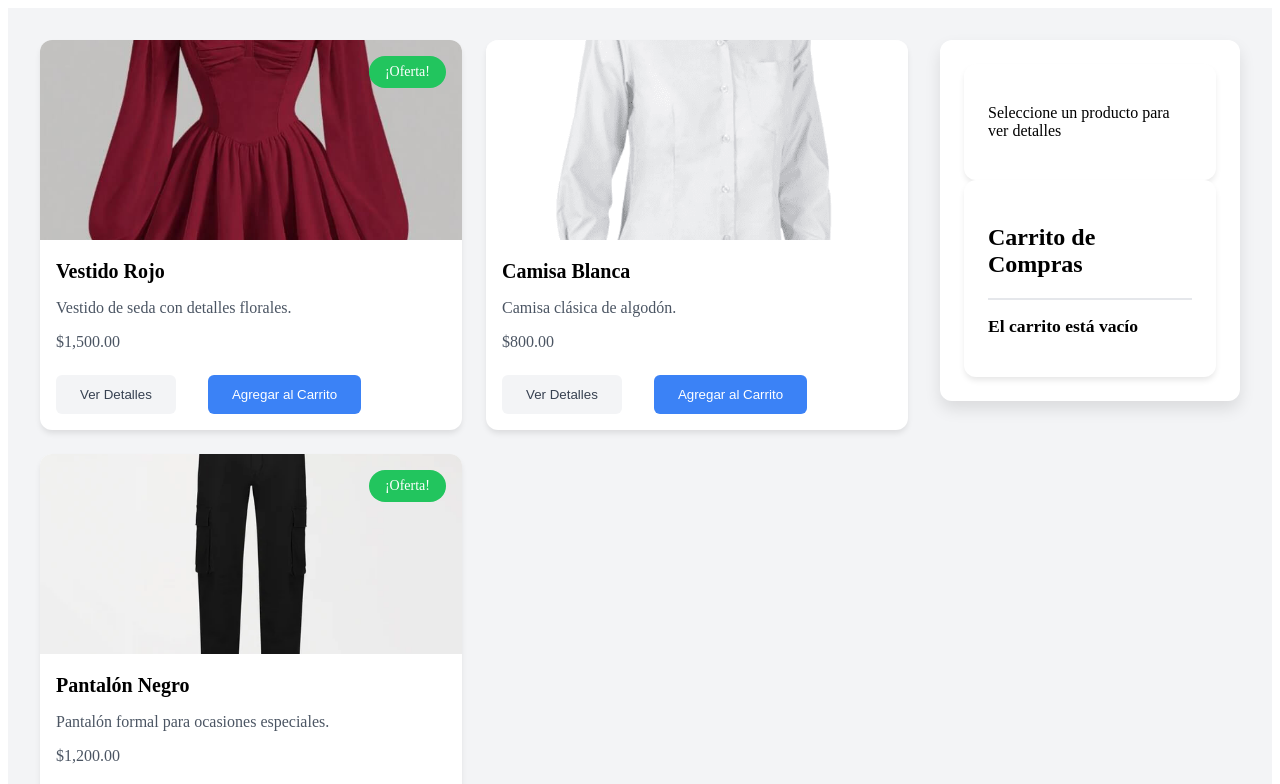
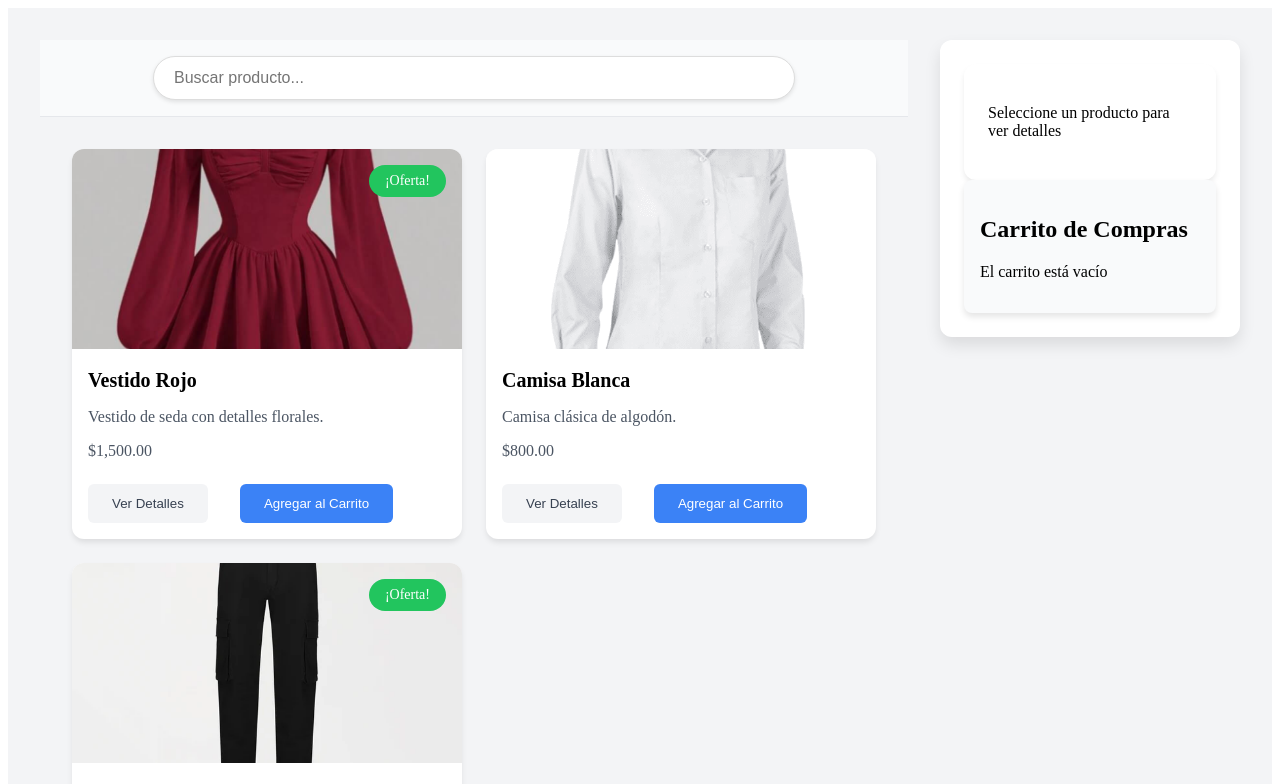
Before and after one commit to fabianpd19/G3Laboratorio2, an Angular app: page / in a window 1280 px wide. Shown: the top 784 px of the page. Built offline with nearby package versions, Linux system fonts and the light colour scheme.

Commit message:
mejoras simples

```diff
--- a/src/app/product-list/product-list.component.css
+++ b/src/app/product-list/product-list.component.css
@@ -69,3 +69,102 @@
     border-radius: 20px;
     font-size: 0.875rem;
 }
+
+.search-container {
+    display: flex;
+    justify-content: center;
+    align-items: center;
+    padding: 1rem 0;
+    background-color: #f9fafb;
+    border-bottom: 1px solid #e5e7eb;
+}
+
+.search-input {
+    width: 100%;
+    max-width: 600px;
+    padding: 0.75rem 1.25rem;
+    border-radius: 25px;
+    border: 1px solid #ddd;
+    font-size: 1rem;
+    outline: none;
+    box-shadow: 0 2px 4px rgba(0, 0, 0, 0.1);
+    transition: border-color 0.3s ease;
+}
+
+.search-input:focus {
+    border-color: var(--primary-color);
+}
+
+.product-list {
+    display: grid;
+    grid-template-columns: repeat(auto-fill, minmax(280px, 1fr));
+    gap: 1.5rem;
+    padding: 2rem;
+}
+
+/* Resto del estilo para los productos sigue igual */
+.product-card {
+    background: white;
+    border-radius: 12px;
+    box-shadow: var(--shadow);
+    overflow: hidden;
+    transition: transform 0.2s;
+    position: relative;
+}
+
+.product-card:hover {
+    transform: translateY(-4px);
+}
+
+.product-card img {
+    width: 100%;
+    height: 200px;
+    object-fit: cover;
+}
+
+.product-card h3 {
+    font-size: 1.25rem;
+    font-weight: 600;
+    margin: 1rem;
+}
+
+.product-card p {
+    margin: 1rem;
+    color: #4b5563;
+}
+
+.product-card button {
+    background: var(--primary-color);
+    color: white;
+    border: none;
+    padding: 0.75rem 1.5rem;
+    border-radius: 6px;
+    margin: 0.5rem 1rem 1rem;
+    cursor: pointer;
+    transition: background 0.2s;
+}
+
+.product-card button:hover {
+    background: var(--primary-hover);
+}
+
+.product-card button:first-of-type {
+    background: var(--gray-light);
+    color: #374151;
+}
+
+.product-card button:first-of-type:hover {
+    background: #e5e7eb;
+}
+
+.on-sale::before {
+    content: "¡Oferta!";
+    position: absolute;
+    top: 1rem;
+    right: 1rem;
+    background: #22c55e;
+    color: white;
+    padding: 0.5rem 1rem;
+    border-radius: 20px;
+    font-size: 0.875rem;
+}
--- a/src/app/product-list/product-list.component.html
+++ b/src/app/product-list/product-list.component.html
@@ -1,6 +1,10 @@
+<div class="search-container">
+    <input type="text" placeholder="Buscar producto..." [(ngModel)]="searchTerm" class="search-input" />
+</div>
+
 <div class="product-list">
-    <div *ngFor="let product of products" class="product-card" [class.on-sale]="product.onSale">
-        <img [src]="product.imageUrl" [alt]="product.name">
+    <div *ngFor="let product of filteredProducts()" class="product-card" [class.on-sale]="product.onSale">
+        <img [src]="product.imageUrl" [alt]="product.name" />
         <h3>{{ product.name }}</h3>
         <p>{{ product.description }}</p>
         <p class="price">{{ product.price | currency }}</p>
--- a/src/app/product-list/product-list.component.ts
+++ b/src/app/product-list/product-list.component.ts
@@ -1,11 +1,12 @@
 import { Component, Output, EventEmitter } from '@angular/core';
 import { CommonModule } from '@angular/common';
 import { Product } from '../product';
+import { FormsModule } from '@angular/forms';
 
 @Component({
   selector: 'app-product-list',
   standalone: true, // Esto declara el componente como standalone
-  imports: [CommonModule], // Importa módulos comunes que necesites (por ejemplo, *ngFor, *ngIf)
+  imports: [CommonModule, FormsModule], // Importa módulos comunes que necesites (por ejemplo, *ngFor, *ngIf)
   templateUrl: './product-list.component.html',
   styleUrls: ['./product-list.component.css']
 })
@@ -47,4 +48,11 @@ export class ProductListComponent {
   addProductToCart(product: Product) {
     this.addToCart.emit(product);
   }
+
+  searchTerm: string = '';
+filteredProducts(): Product[] {
+  return this.products.filter(product =>
+    product.name.toLowerCase().includes(this.searchTerm.toLowerCase()));
 }
+
+}
--- a/src/app/shopping-cart/shopping-cart.component.css
+++ b/src/app/shopping-cart/shopping-cart.component.css
@@ -1,8 +1,8 @@
 .shopping-cart {
-    background: white;
-    border-radius: 12px;
-    box-shadow: var(--shadow);
-    padding: 1.5rem;
+    padding: 1rem;
+    background-color: #f9fafb;
+    border-radius: 8px;
+    box-shadow: 0 4px 6px rgba(0, 0, 0, 0.1);
 }
 
 .shopping-cart ul {
@@ -13,23 +13,29 @@
 .shopping-cart li {
     display: flex;
     justify-content: space-between;
-    align-items: center;
-    padding: 1rem 0;
-    border-bottom: 1px solid #e5e7eb;
+    margin: 0.5rem 0;
+    padding: 0.5rem;
+    background: #fff;
+    border-radius: 4px;
+    box-shadow: 0 2px 4px rgba(0, 0, 0, 0.1);
 }
 
-.shopping-cart li:last-child {
-    border-bottom: none;
+.shopping-cart button {
+    background-color: #f87171;
+    color: white;
+    border: none;
+    padding: 0.5rem 1rem;
+    border-radius: 6px;
+    cursor: pointer;
+    transition: background-color 0.3s ease;
 }
 
-.shopping-cart p {
-    margin: 1rem 0;
-    font-size: 1.1rem;
+.shopping-cart button:hover {
+    background-color: #ef4444;
 }
 
-.shopping-cart p:last-child {
-    font-weight: 600;
-    border-top: 2px solid #e5e7eb;
-    padding-top: 1rem;
+.total {
+    font-size: 1.25rem;
+    font-weight: bold;
     margin-top: 1rem;
 }
--- a/src/app/shopping-cart/shopping-cart.component.html
+++ b/src/app/shopping-cart/shopping-cart.component.html
@@ -2,12 +2,13 @@
     <h2>Carrito de Compras</h2>
     <p *ngIf="cartItems.length === 0">El carrito está vacío</p>
     <ul *ngIf="cartItems.length > 0">
-        <li *ngFor="let item of cartItems">
+        <li *ngFor="let item of cartItems; let i = index">
             <span>{{ item.name }}</span>
             <span>{{ item.price | currency }}</span>
+            <button (click)="removeItem(i)">Eliminar</button>
         </li>
     </ul>
     <p *ngIf="cartItems.length > 0" class="total">
-        Total: {{ total | currency }}
+        Total: {{ total | currency }} ({{ cartItems.length }} productos)
     </p>
 </div>
--- a/src/app/shopping-cart/shopping-cart.component.ts
+++ b/src/app/shopping-cart/shopping-cart.component.ts
@@ -13,6 +13,12 @@ export class ShoppingCartComponent {
   @Input() cartItems: Product[] = [];
 
   get total(): number {
-    return this.cartItems.reduce((sum, item) => sum + item.price, 0);
+    // Verificar que los precios no sean negativos
+    return this.cartItems.reduce((sum, item) => sum + Math.max(item.price, 0), 0);
+  }
+
+  // Función para eliminar un producto del carrito
+  removeItem(index: number): void {
+    this.cartItems.splice(index, 1);
   }
 }
```
